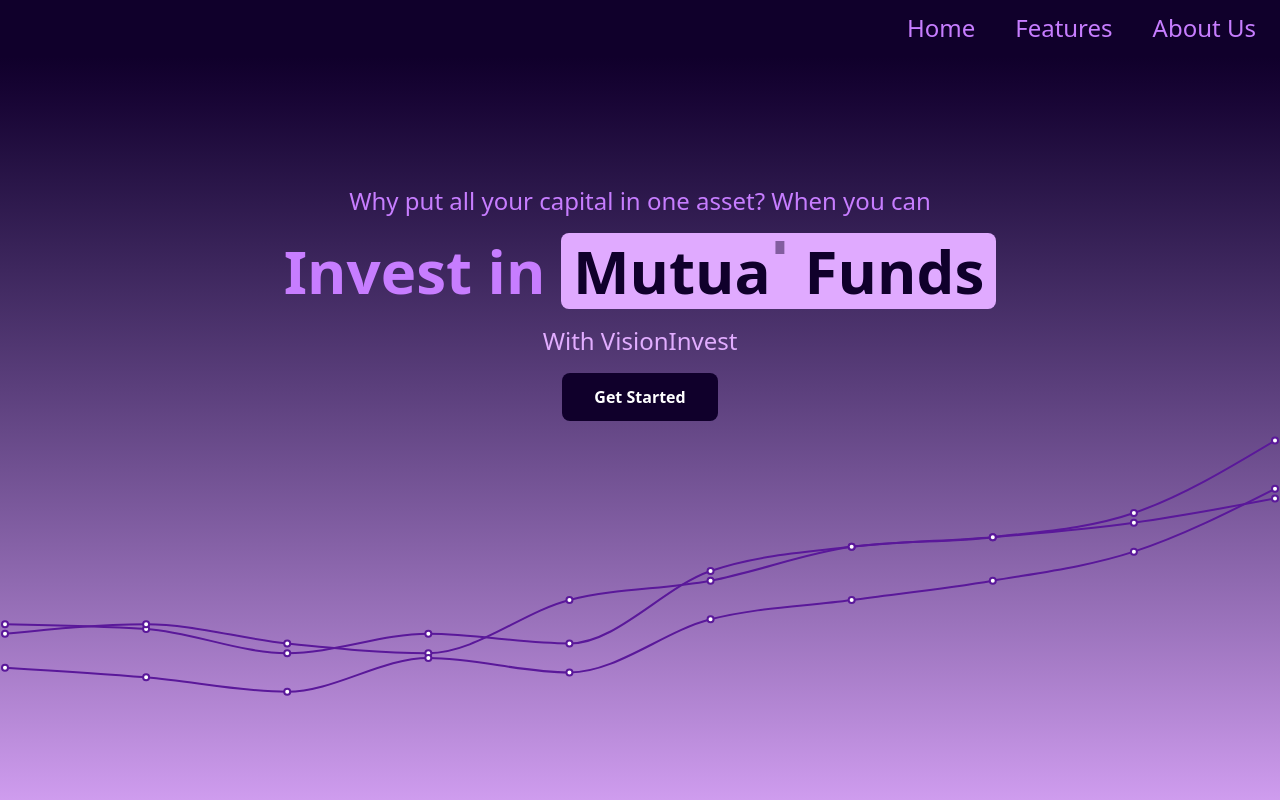
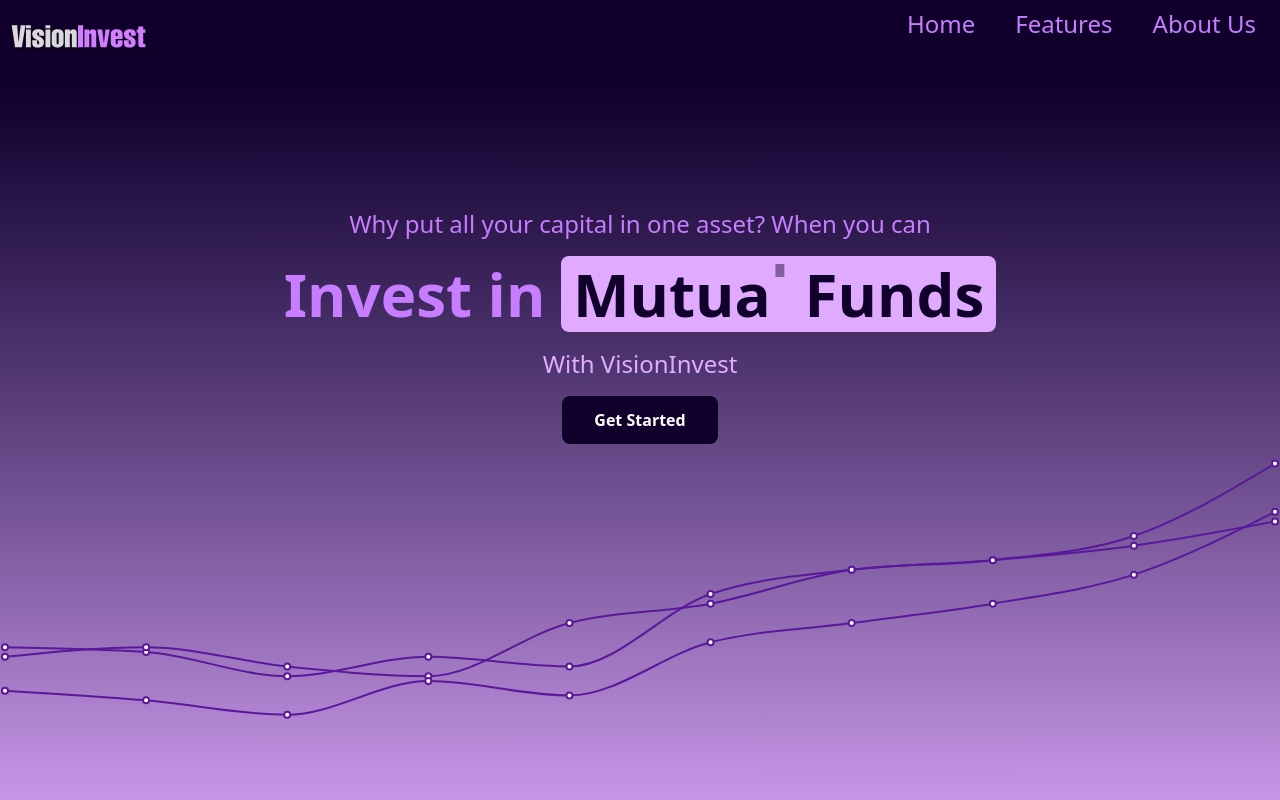
Before and after one commit to A1YAARY/vision-codecrafter2.0, a React (Vite) app in the folder client/: page / in a window 1280 px wide. Shown: the top 800 px of the page. Built offline with nearby package versions, Linux system fonts and the light colour scheme.

Commit message:
feat: add VisionInvest logo SVG and integrate it into LandingNavbar; update BrushBarChart and SimpleLineChart colors and add animation

```diff
--- a/client/src/components/LandingNavbar.jsx
+++ b/client/src/components/LandingNavbar.jsx
@@ -1,9 +1,13 @@
 import React from 'react'
+import vi from "../assets/vi.svg";
 
 function LandingNavbar() {
   return (
-    <nav class=" top-0 border-solid border-[#10002B] w-full border-b py-3 bg-[#10002B] z-50 ">
-<div class="container mx-auto ">
+    <nav class=" border-solid  w-full  bg-[#10002B]  z-50 flex  ">
+        <div className="ml-2 ">
+        <img src={vi} alt="vi" className="h-20 w-40 " />
+      </div>
+<div class="container mx-auto mt-2 ">
   <div class="w-full flex  flex-col lg:flex-row">
       <div class=" flex justify-between  lg:flex-row">
 
--- a/client/src/components/analytics/BrushBarChart.jsx
+++ b/client/src/components/analytics/BrushBarChart.jsx
@@ -10,7 +10,7 @@
   ResponsiveContainer
 } from 'recharts';
 
-const BrushBarChart = ({ data, xKey = 'name', yKey = 'value', barColor = '#8884d8' }) => {
+const BrushBarChart = ({ data, xKey = 'name', yKey = 'value', barColor = '#240046' }) => {
   return (
     <div style={{ width: '100%', height: 400 }}>
       <ResponsiveContainer>
@@ -31,7 +31,7 @@
           <Brush
             dataKey={xKey}
             height={30}
-            stroke="#8884d8"
+            stroke="#E2ADFF"
           />
         </BarChart>
       </ResponsiveContainer>
--- a/client/src/components/analytics/SimpleLineChart.jsx
+++ b/client/src/components/analytics/SimpleLineChart.jsx
@@ -27,18 +27,21 @@
           dataKey="line1"
           stroke="#5A189A"
           strokeWidth={2}
+          animationDuration={2000} // Slow animation
         />
         <Line
           type="monotone"
           dataKey="line2"
           stroke="#5A189A"
           strokeWidth={2}
+          animationDuration={2000} // Slow animation
         />
         <Line
           type="monotone"
           dataKey="line3"
           stroke="#5A189A"
           strokeWidth={2}
+          animationDuration={2000} // Slow animation
         />
       </LineChart>
     </ResponsiveContainer>
```
Also changed, not shown: client/src/assets/vi.svg (added).
